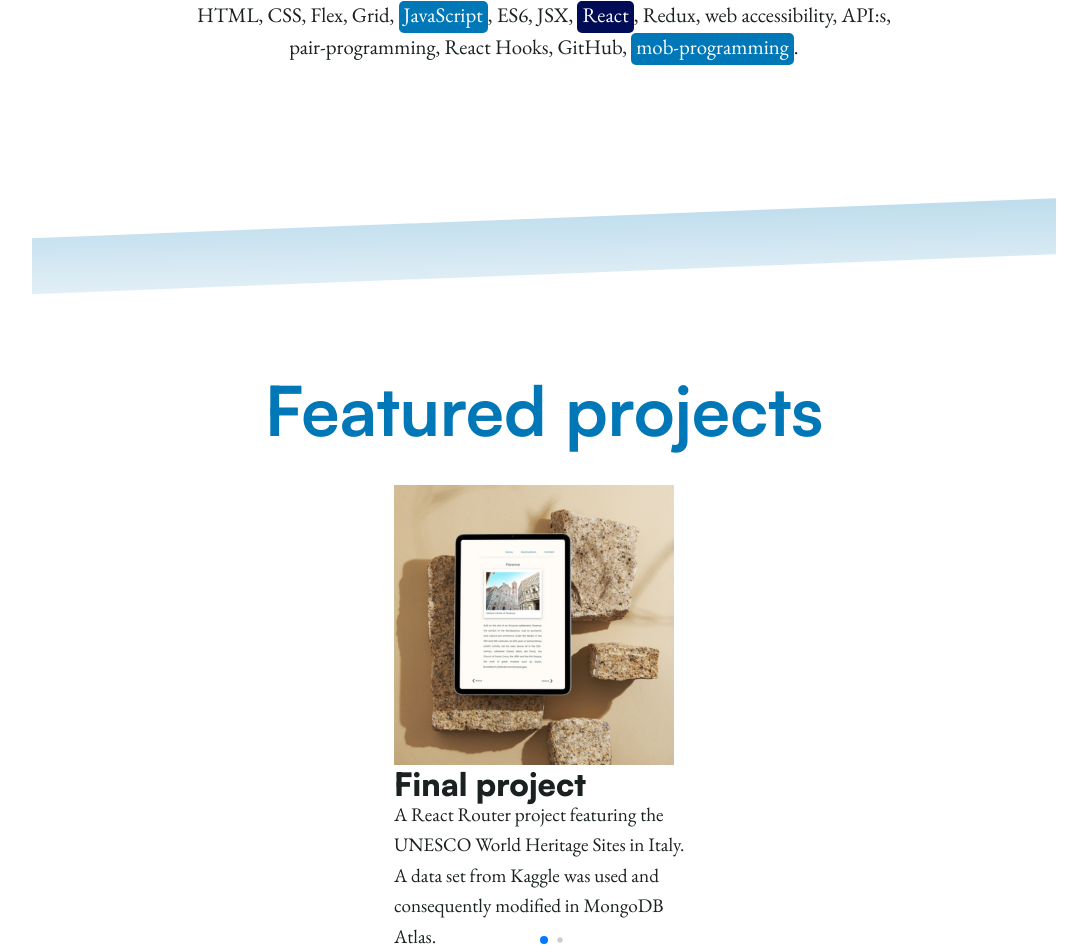
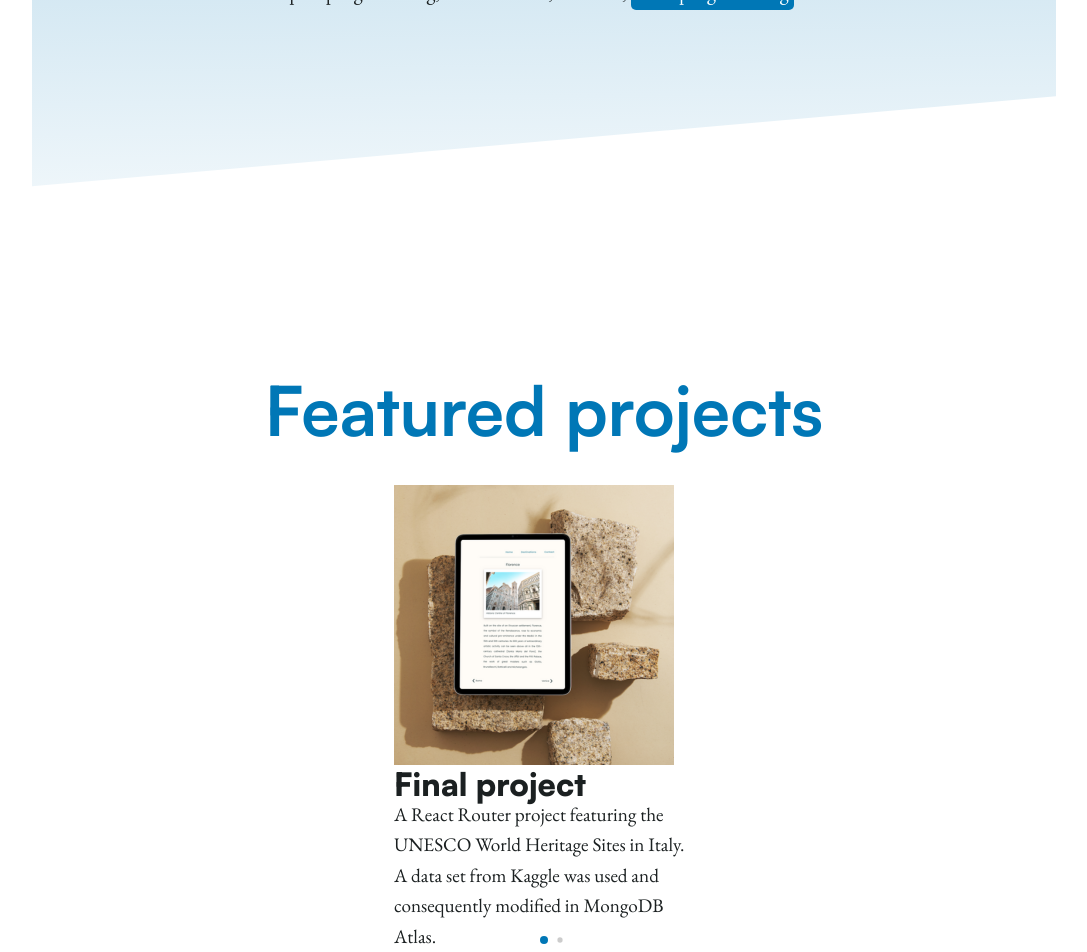
Before and after one commit to SofiaGerdmar/portfolio, a React (Create React App) app: page / in a window 1280 px wide. Shown: the part 1170-2122 px from the top of the page, without its empty margins (96-1183 px from the left). Built offline with nearby package versions, Linux system fonts and the light colour scheme; a web font is replaced by a local one.

Commit message:
adjusted the polygon in the tech section

```diff
--- a/package.json
+++ b/package.json
@@ -19,6 +19,7 @@
     "react": "^18.2.0",
     "react-dom": "^18.2.0",
     "react-lottie-player": "^1.5.5",
+    "react-responsive-carousel": "^3.2.23",
     "styled-components": "^5.3.11",
     "swiper": "^11.0.6"
   },
--- a/src/components/FeaturedProjects.js
+++ b/src/components/FeaturedProjects.js
@@ -4,7 +4,7 @@ import styled from 'styled-components/macro';
 import { Swiper, SwiperSlide } from 'swiper/react';
 import { Pagination } from 'swiper/modules';
 import 'swiper/css';
-import 'swiper/css/pagination';
+import 'pagination.css';
 
 const FeaturedSection = styled.section`
 width: 100vw;
@@ -14,7 +14,6 @@ margin-top: 100px;
 display: flex;
 flex-direction: column;
 align-items: center;
-color: #1B2021;
 `
 const FeaturedH1 = styled.h1`
 font-family: 'Satoshi-Variable', sans-serif;
@@ -45,7 +44,7 @@ export const FeaturedProjects = () => {
       <FeaturedH1>Featured projects</FeaturedH1>
       <Swiper pagination={{ dynamicBullets: true }} modules={[Pagination]} className="swiper">
         <SwiperSlide>
-          <FeaturedImg src="/images/finalproject.png" alt="image of screen shot final project" />
+          <FeaturedImg src="/images/finalproject.png" alt="screen shot final project" />
           <FeaturedH2>Final project</FeaturedH2>
           <FeaturedP>A React Router project featuring the UNESCO World Heritage Sites in Italy. A data set from Kaggle was used and consequently modified in MongoDB Atlas.</FeaturedP>
         </SwiperSlide>
--- a/src/components/Tech.js
+++ b/src/components/Tech.js
@@ -2,21 +2,6 @@
 import React from 'react';
 import styled from 'styled-components/macro';
 
-const TechShadow = styled.div`
-background-image: linear-gradient( 179deg,  rgba(0,119,182,1) 13.6%, rgba(199,225,239,1) 88.1% );
-display: block;
-width: 100vw;
-height: 20vh;
-overflow: hidden;
-position: absolute;
-clip-path: polygon(0 45%, 100% 20%, 100% 55%, 0 80%);
-background-size: cover;
-background-position: 75%;
-margin-top: 0;
-max-width: 1024px;
-z-index: 1;
-opacity: 30%;
-`
 const TechSection = styled.section`
 width: 100vw;
 height: 90vh;
@@ -25,27 +10,26 @@ max-height: 600px;
 display: flex;
 align-items: center;
 justify-content: center;
+clip-path: polygon(0 15%, 100% 0%, 100% 75%, 0 90%);
+background-image: linear-gradient( 179deg,  rgba(0,119,182,0.3) 13.6%, rgba(199,225,239,0.3) 88.1% );
 `
 const TechMain = styled.div`
-background: white;
 display: flex;
 flex-direction: column;
 align-items: center;
-
 `
 const TechH1 = styled.h1`
 font-family: 'Satoshi-Variable', sans-serif;
 font-size: 5rem;
 font-weight: 700;
 margin-bottom: 40px;
-margin-top: 50px;
 color: #000c55;
 `
 const TechP = styled.p`
 font-family: 'EB Garamond';
 font-size: 1.3rem;
 line-height: 2rem;
-margin: 0 20px 0px 20px;
+margin: 0 20px 60px 20px;
 text-align: center;
 max-width: 700px;
 `
@@ -61,25 +45,9 @@ color: white;
 padding: 0 5px 5px 5px;
 border-radius: 5px;
 `
-const TechShadow2 = styled.div`
-background-image: linear-gradient( 179deg,  rgba(0,119,182,1) 13.6%, rgba(199,225,239,1) 88.1% );
-display: block;
-width: 100vw;
-height: 20vh;
-overflow: hidden;
-position: absolute;
-clip-path: polygon(0 45%, 100% 20%, 100% 55%, 0 80%);
-background-size: cover;
-background-position: 75%;
-margin-top: -80px;
-max-width: 1024px;
-z-index: -1;
-opacity: 30%;
-`
+
 export const Tech = () => {
   return (
-    <>
-      <TechShadow />
     <TechSection>
       <TechMain>
         <TechH1>Tech</TechH1>
@@ -88,7 +56,5 @@ export const Tech = () => {
         </TechP>
       </TechMain>
     </TechSection>
-      <TechShadow2 />
-    </>
   )
 }
--- a/src/index.css
+++ b/src/index.css
@@ -32,5 +32,10 @@ body {
 
 .swiper {
   width: 300px;
-  color: #1B2021;
 }
+/*
+@media (min-width: 768px) {
+  .swiper {
+    display: none;
+  }
+} */
--- /dev/null
+++ b/src/pagination.css
@@ -0,0 +1,184 @@
+:root {
+  --swiper-theme-color: #0077b6;
+  --swiper-pagination-color: var(--swiper-theme-color);
+  --swiper-pagination-left: auto;
+  --swiper-pagination-right: 8px;
+  --swiper-pagination-bottom: 8px;
+  --swiper-pagination-top: auto;
+  --swiper-pagination-fraction-color: inherit;
+  --swiper-pagination-progressbar-bg-color: rgba(0,0,0,0.25);
+  --swiper-pagination-progressbar-size: 4px;
+  --swiper-pagination-bullet-size: 8px;
+  --swiper-pagination-bullet-width: 8px;
+  --swiper-pagination-bullet-height: 8px;
+  --swiper-pagination-bullet-border-radius: 50%;
+  --swiper-pagination-bullet-inactive-color: #000;
+  --swiper-pagination-bullet-inactive-opacity: 0.2;
+  --swiper-pagination-bullet-opacity: 1;
+  --swiper-pagination-bullet-horizontal-gap: 4px;
+  --swiper-pagination-bullet-vertical-gap: 6px;
+
+}
+.swiper-pagination {
+  position: absolute;
+  text-align: center;
+  transition: 300ms opacity;
+  transform: translate3d(0, 0, 0);
+  z-index: 10;
+}
+.swiper-pagination.swiper-pagination-hidden {
+  opacity: 0;
+}
+.swiper-pagination-disabled > .swiper-pagination,
+.swiper-pagination.swiper-pagination-disabled {
+  display: none !important;
+}
+/* Common Styles */
+.swiper-pagination-fraction,
+.swiper-pagination-custom,
+.swiper-horizontal > .swiper-pagination-bullets,
+.swiper-pagination-bullets.swiper-pagination-horizontal {
+  bottom: var(--swiper-pagination-bottom, 8px);
+  top: var(--swiper-pagination-top, auto);
+  left: 0;
+  width: 100%;
+}
+/* Bullets */
+.swiper-pagination-bullets-dynamic {
+  overflow: hidden;
+  font-size: 0;
+}
+.swiper-pagination-bullets-dynamic .swiper-pagination-bullet {
+  transform: scale(0.33);
+  position: relative;
+}
+.swiper-pagination-bullets-dynamic .swiper-pagination-bullet-active {
+  transform: scale(1);
+}
+.swiper-pagination-bullets-dynamic .swiper-pagination-bullet-active-main {
+  transform: scale(1);
+}
+.swiper-pagination-bullets-dynamic .swiper-pagination-bullet-active-prev {
+  transform: scale(0.66);
+}
+.swiper-pagination-bullets-dynamic .swiper-pagination-bullet-active-prev-prev {
+  transform: scale(0.33);
+}
+.swiper-pagination-bullets-dynamic .swiper-pagination-bullet-active-next {
+  transform: scale(0.66);
+}
+.swiper-pagination-bullets-dynamic .swiper-pagination-bullet-active-next-next {
+  transform: scale(0.33);
+}
+.swiper-pagination-bullet {
+  width: var(--swiper-pagination-bullet-width, var(--swiper-pagination-bullet-size, 8px));
+  height: var(--swiper-pagination-bullet-height, var(--swiper-pagination-bullet-size, 8px));
+  display: inline-block;
+  border-radius: var(--swiper-pagination-bullet-border-radius, 50%);
+  background: var(--swiper-pagination-bullet-inactive-color, #000);
+  opacity: var(--swiper-pagination-bullet-inactive-opacity, 0.2);
+}
+button.swiper-pagination-bullet {
+  border: none;
+  margin: 0;
+  padding: 0;
+  box-shadow: none;
+  -webkit-appearance: none;
+          appearance: none;
+}
+.swiper-pagination-clickable .swiper-pagination-bullet {
+  cursor: pointer;
+}
+.swiper-pagination-bullet:only-child {
+  display: none !important;
+}
+.swiper-pagination-bullet-active {
+  opacity: var(--swiper-pagination-bullet-opacity, 1);
+  background: var(--swiper-pagination-color, var(--swiper-theme-color));
+}
+.swiper-vertical > .swiper-pagination-bullets,
+.swiper-pagination-vertical.swiper-pagination-bullets {
+  right: var(--swiper-pagination-right, 8px);
+  left: var(--swiper-pagination-left, auto);
+  top: 50%;
+  transform: translate3d(0px, -50%, 0);
+}
+.swiper-vertical > .swiper-pagination-bullets .swiper-pagination-bullet,
+.swiper-pagination-vertical.swiper-pagination-bullets .swiper-pagination-bullet {
+  margin: var(--swiper-pagination-bullet-vertical-gap, 6px) 0;
+  display: block;
+}
+.swiper-vertical > .swiper-pagination-bullets.swiper-pagination-bullets-dynamic,
+.swiper-pagination-vertical.swiper-pagination-bullets.swiper-pagination-bullets-dynamic {
+  top: 50%;
+  transform: translateY(-50%);
+  width: 8px;
+}
+.swiper-vertical > .swiper-pagination-bullets.swiper-pagination-bullets-dynamic .swiper-pagination-bullet,
+.swiper-pagination-vertical.swiper-pagination-bullets.swiper-pagination-bullets-dynamic .swiper-pagination-bullet {
+  display: inline-block;
+  transition: 200ms transform,
+        200ms top;
+}
+.swiper-horizontal > .swiper-pagination-bullets .swiper-pagination-bullet,
+.swiper-pagination-horizontal.swiper-pagination-bullets .swiper-pagination-bullet {
+  margin: 0 var(--swiper-pagination-bullet-horizontal-gap, 4px);
+}
+.swiper-horizontal > .swiper-pagination-bullets.swiper-pagination-bullets-dynamic,
+.swiper-pagination-horizontal.swiper-pagination-bullets.swiper-pagination-bullets-dynamic {
+  left: 50%;
+  transform: translateX(-50%);
+  white-space: nowrap;
+}
+.swiper-horizontal > .swiper-pagination-bullets.swiper-pagination-bullets-dynamic .swiper-pagination-bullet,
+.swiper-pagination-horizontal.swiper-pagination-bullets.swiper-pagination-bullets-dynamic .swiper-pagination-bullet {
+  transition: 200ms transform,
+        200ms left;
+}
+.swiper-horizontal.swiper-rtl > .swiper-pagination-bullets-dynamic .swiper-pagination-bullet {
+  transition: 200ms transform,
+    200ms right;
+}
+/* Fraction */
+.swiper-pagination-fraction {
+  color: var(--swiper-pagination-fraction-color, inherit);
+}
+/* Progress */
+.swiper-pagination-progressbar {
+  background: var(--swiper-pagination-progressbar-bg-color, rgba(0, 0, 0, 0.25));
+  position: absolute;
+}
+.swiper-pagination-progressbar .swiper-pagination-progressbar-fill {
+  background: var(--swiper-pagination-color, var(--swiper-theme-color));
+  position: absolute;
+  left: 0;
+  top: 0;
+  width: 100%;
+  height: 100%;
+  transform: scale(0);
+  transform-origin: left top;
+}
+.swiper-rtl .swiper-pagination-progressbar .swiper-pagination-progressbar-fill {
+  transform-origin: right top;
+}
+.swiper-horizontal > .swiper-pagination-progressbar,
+.swiper-pagination-progressbar.swiper-pagination-horizontal,
+.swiper-vertical > .swiper-pagination-progressbar.swiper-pagination-progressbar-opposite,
+.swiper-pagination-progressbar.swiper-pagination-vertical.swiper-pagination-progressbar-opposite {
+  width: 100%;
+  height: var(--swiper-pagination-progressbar-size, 4px);
+  left: 0;
+  top: 0;
+}
+.swiper-vertical > .swiper-pagination-progressbar,
+.swiper-pagination-progressbar.swiper-pagination-vertical,
+.swiper-horizontal > .swiper-pagination-progressbar.swiper-pagination-progressbar-opposite,
+.swiper-pagination-progressbar.swiper-pagination-horizontal.swiper-pagination-progressbar-opposite {
+  width: var(--swiper-pagination-progressbar-size, 4px);
+  height: 100%;
+  left: 0;
+  top: 0;
+}
+.swiper-pagination-lock {
+  display: none;
+}
```
Also changed, not shown: public/images/parallellogram.svg (added), 1 other file (tests, documents, lock files or other folders). Lines whose indentation alone changed are shown as unchanged.
